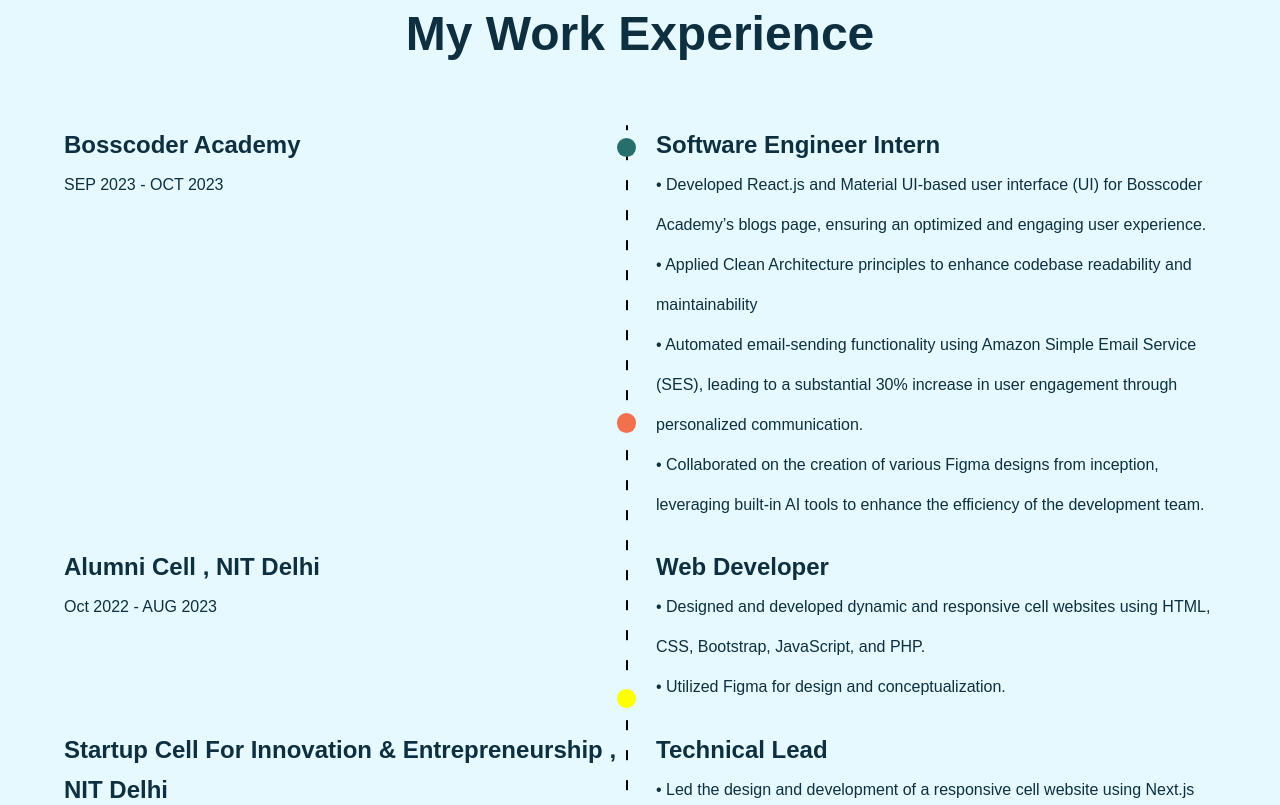
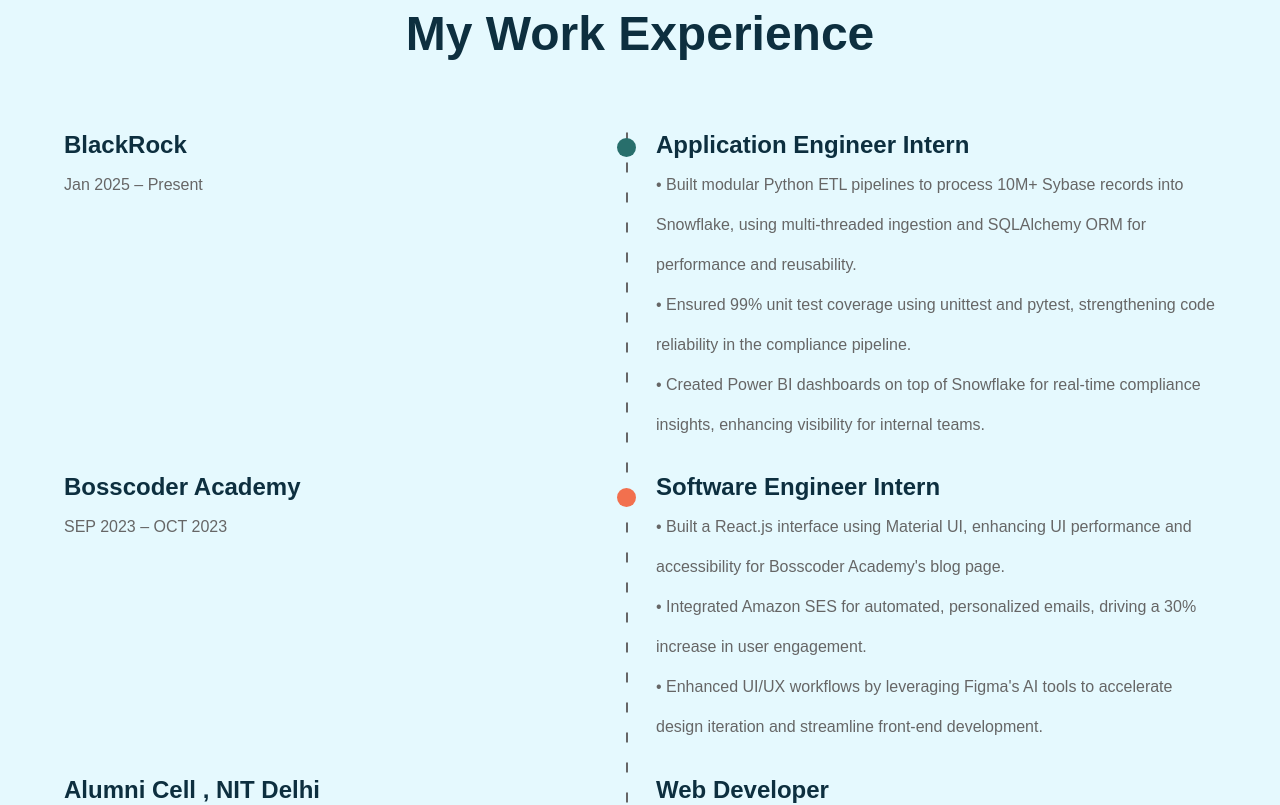
Before and after one commit to RohitBeniwal/Portfolio_Reactjs, a React (Vite) app: page / in a window 1280 px wide. Shown: the part 1140-1945 px from the top of the page. Built offline with nearby package versions, Linux system fonts and the light colour scheme; a web font is replaced by a local one.

Commit message:
Update Works styling and add BlackRock internship to work experience
Co-authored-by: beniwalrb177 <beniwalrb177@gmail.com>

```diff
--- a/src/components/works/Works.module.scss
+++ b/src/components/works/Works.module.scss
@@ -21,8 +21,30 @@
 
                 }
 
+                .post{
+                    h1 {
+                        color: var(--text-primary);
+                        transition: var(--transition-theme);
+                    }
+
+                    p {
+                        color: var(--text-tertiary);
+                        transition: var(--transition-theme);
+                    }
+                }
+
                 .role{
                     margin-left: 2rem;
+
+                    h1 {
+                        color: var(--text-primary);
+                        transition: var(--transition-theme);
+                    }
+
+                    p {
+                        color: var(--text-tertiary);
+                        transition: var(--transition-theme);
+                    }
                 }
             }
             .progressbar{
@@ -37,14 +59,14 @@
                     position: absolute;
                     height: 92%;
                     width: 2px;
-                    background-image: linear-gradient(black 33%,rgba(255,255,255,0) 0%);
+                    background-image: linear-gradient(var(--text-tertiary) 33%, rgba(255,255,255,0) 0%);
                     background-position: right;
                     background-size: 2px 30px;
                     background-repeat: repeat-y;
                     left: 48%;
                     z-index: 1;
                     border-radius: 5px;
-
+                    transition: var(--transition-theme);
                 }
 
                 >div{
@@ -54,10 +76,10 @@
 
                     .circle{
                         border-radius: 50%;
-                        background: black;
+                        background: var(--text-primary);
                         width: 1.2rem;
                         height: 1.2rem;
-
+                        transition: var(--transition-theme);
                     }
                 }
             }
--- a/src/utils/data.js
+++ b/src/utils/data.js
@@ -28,17 +28,30 @@ export const WhatDoIHelp = [
 
 export const workExp = [
   {
+    place: "BlackRock",
+    tenure: "Jan 2025 – Present",
+    role: "Application Engineer Intern",
+    detail1:
+    "• Built modular Python ETL pipelines to process 10M+ Sybase records into Snowflake, using multi-threaded ingestion and SQLAlchemy ORM for performance and reusability.",
+    detail2:
+    "• Ensured 99% unit test coverage using unittest and pytest, strengthening code reliability in the compliance pipeline.",
+    detail3:
+    "• Created Power BI dashboards on top of Snowflake for real-time compliance insights, enhancing visibility for internal teams.",
+    detail4:
+    ""
+  },
+  {
     place: "Bosscoder Academy",
-    tenure: "SEP 2023 - OCT 2023",
+    tenure: "SEP 2023 – OCT 2023",
     role: "Software Engineer Intern",
     detail1:
-    "• Developed React.js and Material UI-based user interface (UI) for Bosscoder Academy’s blogs page, ensuring an optimized and engaging user experience.",
+    "• Built a React.js interface using Material UI, enhancing UI performance and accessibility for Bosscoder Academy's blog page.",
     detail2:
-    "• Applied Clean Architecture principles to enhance codebase readability and maintainability",
+    "• Integrated Amazon SES for automated, personalized emails, driving a 30% increase in user engagement.",
     detail3:
-    "• Automated email-sending functionality using Amazon Simple Email Service (SES), leading to a substantial 30% increase in user engagement through personalized communication.",
+    "• Enhanced UI/UX workflows by leveraging Figma's AI tools to accelerate design iteration and streamline front-end development.",
     detail4:
-    "• Collaborated on the creation of various Figma designs from inception, leveraging built-in AI tools to enhance the efficiency of the development team."
+    ""
   },
   {
     place: "Alumni Cell , NIT Delhi",
```
